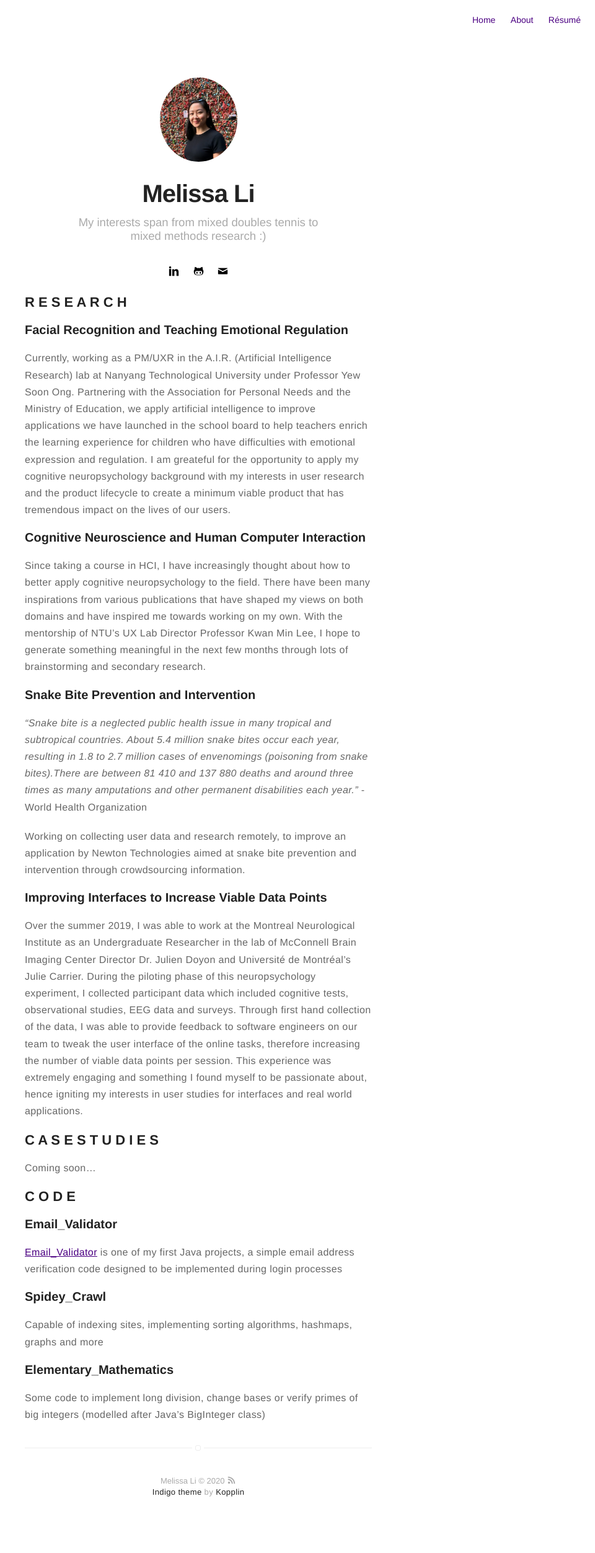
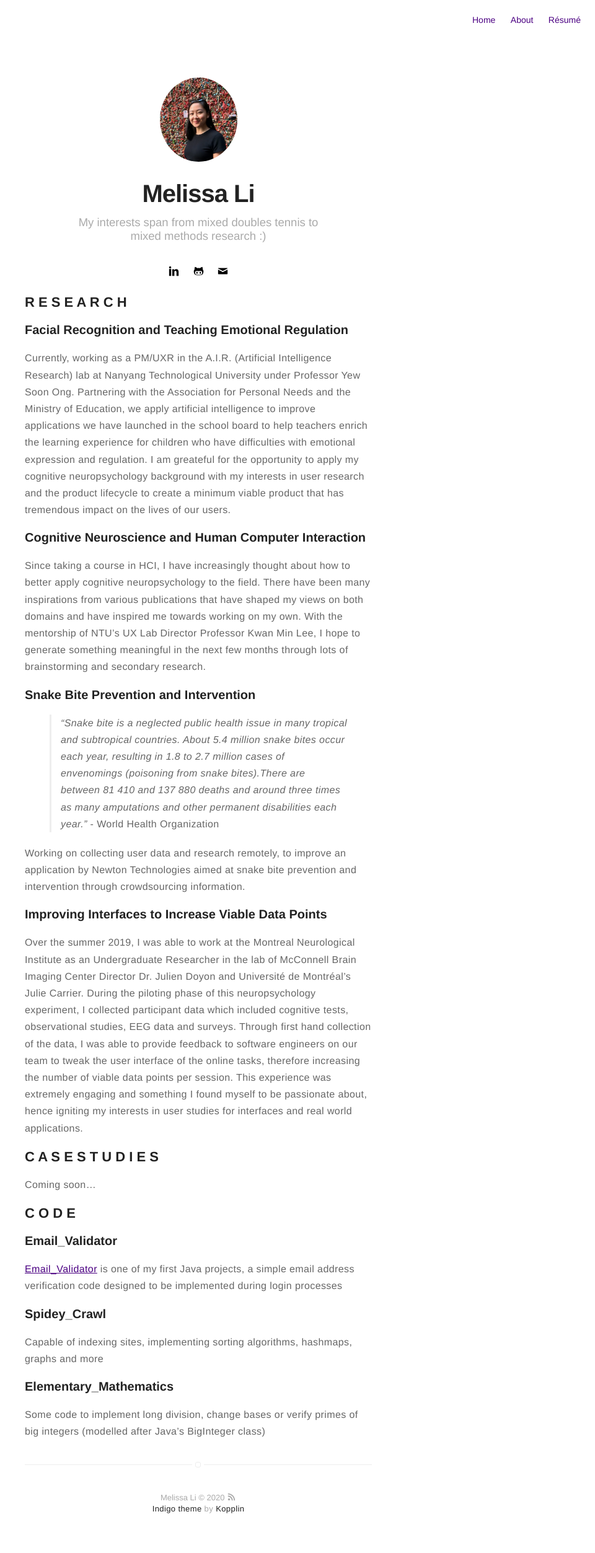
Before and after one commit to im-mel/im-mel.github.io, a Jekyll site: the page built from projects.md, in a window 1280 px wide. Shown: the whole page at 62% size, without its empty margins (320-1280 px from the left). Built offline with Jekyll 4.4.1, drawn with Linux system fonts in a browser that asks for light colours; before the commit the page ends 2479 px from its top, so only the background shows below that.

```diff
--- a/projects.md
+++ b/projects.md
@@ -15,7 +15,7 @@ Since taking a course in HCI, I have increasingly thought about how to better ap
 
 
 ### Snake Bite Prevention and Intervention
-<em> "Snake bite is a neglected public health issue in many tropical and subtropical countries. About 5.4 million snake bites occur each year, resulting in 1.8 to 2.7 million cases of envenomings (poisoning from snake bites).There are between 81 410 and 137 880 deaths and around three times as many amputations and other permanent disabilities each year." </em> - World Health Organization
+> <em> "Snake bite is a neglected public health issue in many tropical and subtropical countries. About 5.4 million snake bites occur each year, resulting in 1.8 to 2.7 million cases of envenomings (poisoning from snake bites).There are between 81 410 and 137 880 deaths and around three times as many amputations and other permanent disabilities each year." </em> - World Health Organization
 
   Working on collecting user data and research remotely, to improve an application by Newton Technologies aimed at snake bite prevention and intervention through crowdsourcing information.
 
```
